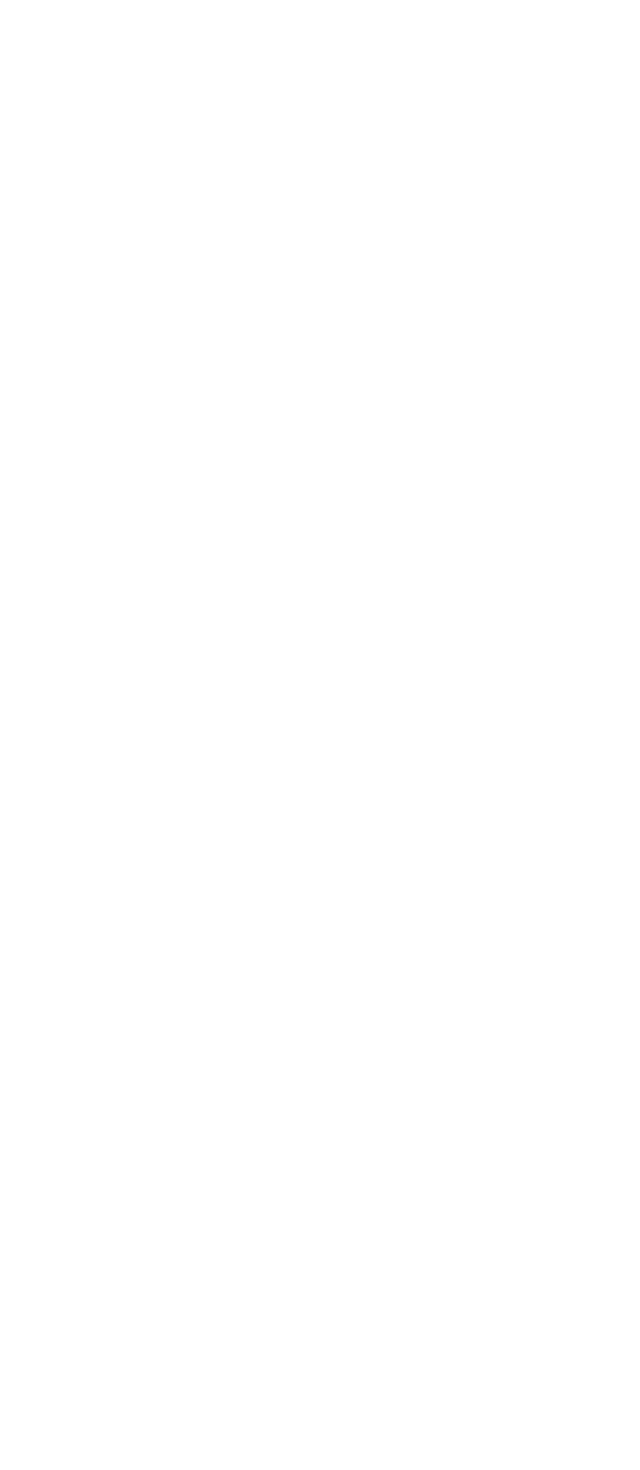
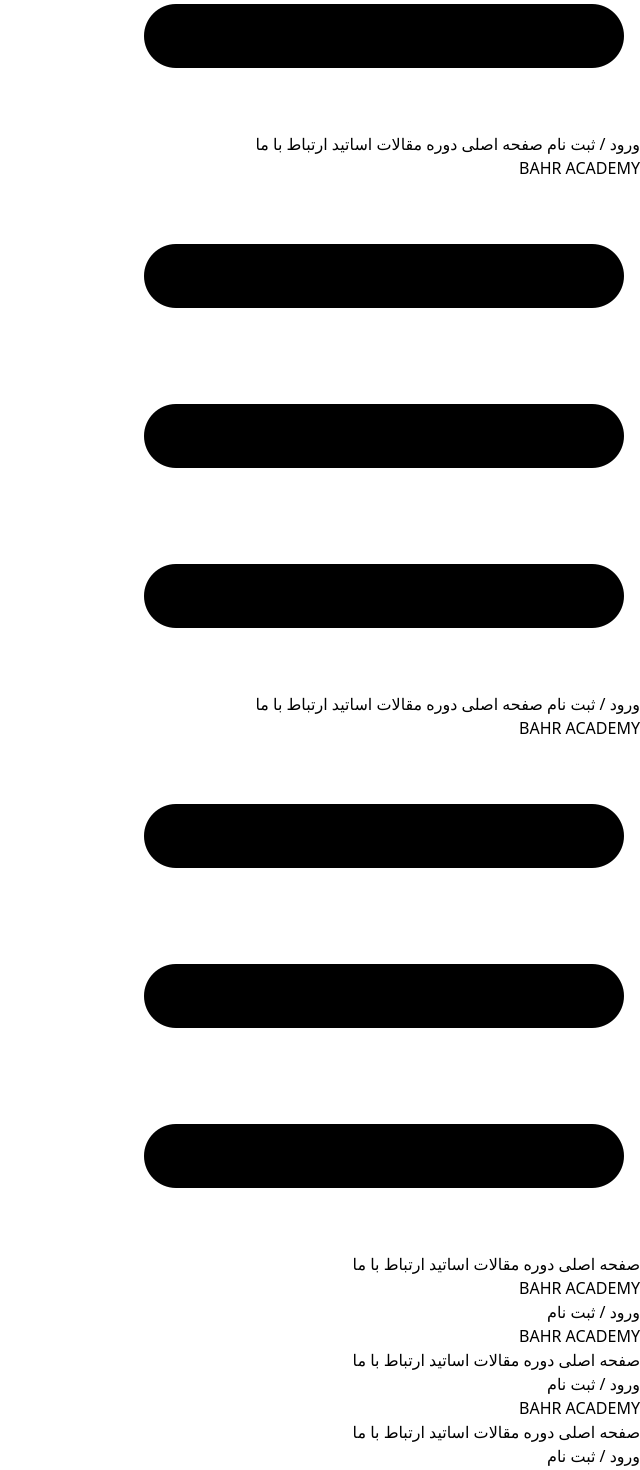
Before and after one commit to academy-react-winder402/React-GP, a React (Vite) app: page / in a window 1280 px wide. Shown: the part 380-1850 px from the top of the page, without its empty margins (640-1280 px from the left). Before the commit the page ends 800 px from the top, so only its background shows below. Built offline with nearby package versions, Linux system fonts and the light colour scheme.

Commit message:
simple header

```diff
--- a/src/component/header/Header.jsx
+++ b/src/component/header/Header.jsx
@@ -1,6 +1,134 @@
+import { useState } from "react";
+import { Link, NavLink } from "react-router-dom";
+
 const Header = () => {
+    const [menu , setMenu] = useState('hidden')
+
+    const handleClick = () => {
+        if(menu === 'hidden'){
+            setMenu('block')
+        }
+        else{
+            setMenu('hidden')
+        }
+    }
+
     return (
-        <div> header </div>
+        <div>
+            <div className="block sm:hidden">
+                <div className='flex pt-3 border-4 h-[70px]'>
+
+                    <div className="absolute border-2 right-[50px]  ">
+                        <img onClick={handleClick} className="w-[30px] h-[30px]" src="more.png"/>
+                        <div className={menu}>
+                            <button className="  w-[170px] border-2 h-10 bg-blue-700 text-white rounded-full pb-[5px]"> ورود / ثبت نام </button>
+                            <NavLink to='/' className='w-[100px] block'> صفحه اصلی </NavLink>
+                            <NavLink to='/courses' className='block'> دوره </NavLink>
+                            <NavLink className='block'> مقالات </NavLink>
+                            <NavLink className='block'> اساتید </NavLink>
+                            <NavLink className='w-[100px] block'> ارتباط با ما </NavLink>
+                        </div>
+                    </div>
+
+                    <h1 className="mr-[40%]"> BAHR ACADEMY </h1>
+
+
+
+                </div>
+            </div>
+
+
+
+
+            <div className='hidden sm:block md:hidden'>
+                <div className='flex pt-3 border-4 h-[70px]'>
+
+                    <div className="absolute border-2 right-[50px]  ">
+                        <img onClick={handleClick} className="w-[30px] h-[30px]" src="more.png"/>
+                        <div className={menu}>
+                            <button className="  w-[170px] border-2 h-10 bg-blue-700 text-white rounded-full pb-[5px]"> ورود / ثبت نام </button>
+                            <NavLink to='/' className='w-[100px] block'> صفحه اصلی </NavLink>
+                            <NavLink to='/courses' className='block'> دوره </NavLink>
+                            <NavLink className='block'> مقالات </NavLink>
+                            <NavLink className='block'> اساتید </NavLink>
+                            <NavLink className='w-[100px] block'> ارتباط با ما </NavLink>
+                        </div>
+                    </div>
+
+                    <h1 className="mr-[40%]"> BAHR ACADEMY </h1>
+
+
+
+                </div>
+            </div>
+
+
+
+
+            <div className='mx-auto hidden md:block lg:hidden'>
+                <div className='flex pt-3 border-4 h-[70px]'>
+
+                    <div className="absolute border-2 right-[50px]  ">
+                        <img onClick={handleClick} className="w-[30px] h-[30px]" src="more.png"/>
+                        <div className={menu}>
+                            <NavLink to='/' className='w-[100px] block'> صفحه اصلی </NavLink>
+                            <NavLink to='/courses' className='block'> دوره </NavLink>
+                            <NavLink className='block'> مقالات </NavLink>
+                            <NavLink className='block'> اساتید </NavLink>
+                            <NavLink className='w-[100px] block'> ارتباط با ما </NavLink>
+                        </div>
+                    </div>
+
+                    <h1 className="mr-[40%]"> BAHR ACADEMY </h1>
+
+
+                    <button className="absolute left-[50px] w-[170px] border-2 h-10 bg-blue-700 text-white rounded-full pb-[5px]"> ورود / ثبت نام </button>
+
+                </div>
+            </div>
+
+
+
+
+        <div className='hidden lg:block xl:hidden'>
+                <div className='flex pt-3 border-4 h-[70px]'>
+                    <h1 className="mr-[4%]"> BAHR ACADEMY </h1>
+
+                    <div className="flex gap-10 border-2 mr-[100px] ">
+                        <NavLink to='/' className='w-[100px]'> صفحه اصلی </NavLink>
+                        <NavLink to='/courses'> دوره </NavLink>
+                        <NavLink> مقالات </NavLink>
+                        <NavLink> اساتید </NavLink>
+                        <NavLink className='w-[100px]'> ارتباط با ما </NavLink>
+                    </div>
+
+                    <button className="absolute left-[50px] w-[170px] border-2 h-10 bg-blue-700 text-white rounded-full pb-[5px]"> ورود / ثبت نام </button>
+
+                </div>
+        </div>
+
+
+
+
+
+            <div className='hidden xl:block'>
+                <div className='flex pt-3 border-4 h-[70px]'>
+                    <h1 className="mr-[7%]"> BAHR ACADEMY </h1>
+
+                    <div className="flex gap-10 border-2 mr-[100px] ">
+                        <NavLink to='/' className='w-[100px]'> صفحه اصلی </NavLink>
+                        <NavLink to='/courses'> دوره </NavLink>
+                        <NavLink> مقالات </NavLink>
+                        <NavLink> اساتید </NavLink>
+                        <NavLink className='w-[100px]'> ارتباط با ما </NavLink>
+                    </div>
+
+                    <button className="absolute left-[100px] w-[200px] border-2 h-10 bg-blue-700 text-white rounded-full pb-[5px]"> ورود / ثبت نام </button>
+
+                </div>
+            </div>
+
+         </div>
      );
 }
 
--- a/src/index.css
+++ b/src/index.css
@@ -1,3 +1,8 @@
 @tailwind base;
 @tailwind components;
 @tailwind utilities;
+
+body{
+    direction: rtl;
+    margin: 0;
+}
```
Also changed, not shown: public/more.png (added).
